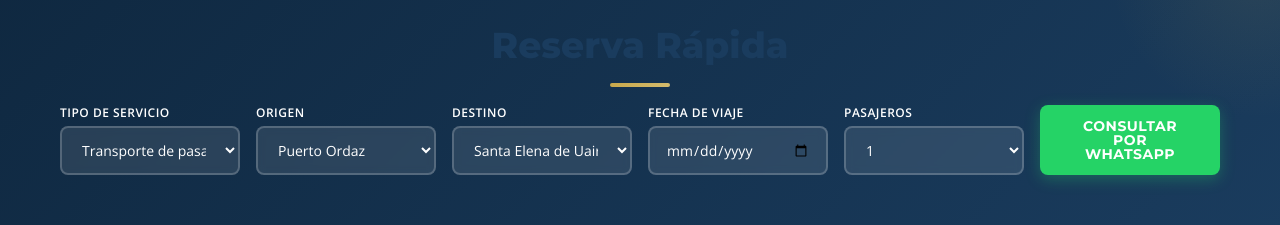
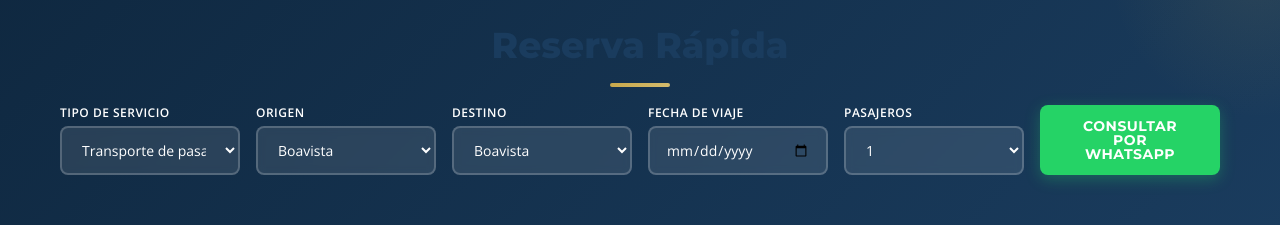
Before and after one commit to Madcz12/FronteraTours-Website, a website built with Vite: page index.html in a window 1280 px wide. Shown: the part 840-1065 px from the top of the page. Built offline with nearby package versions, Linux system fonts and the light colour scheme; some icons are missing.

Commit message:
Fix: quick reservation select updated

```diff
--- a/index.html
+++ b/index.html
@@ -124,17 +124,19 @@
         <div class="form-group">
           <label class="form-label" data-i18n="booking.origin">Origen</label>
           <select class="form-select" id="bookingOrigin">
+            <option>Boavista</option>
+            <option>Pacaraima</option>
             <option>Puerto Ordaz</option>
             <option>Santa Elena de Uairén</option>
-            <option>Pacaraima</option>
           </select>
         </div>
         <div class="form-group">
           <label class="form-label" data-i18n="booking.destination">Destino</label>
           <select class="form-select" id="bookingDest">
-            <option>Santa Elena de Uairén</option>
+            <option>Boavista</option>
             <option>Pacaraima</option>
             <option>Puerto Ordaz</option>
+            <option>Santa Elena de Uairén</option>
           </select>
         </div>
         <div class="form-group">
```
